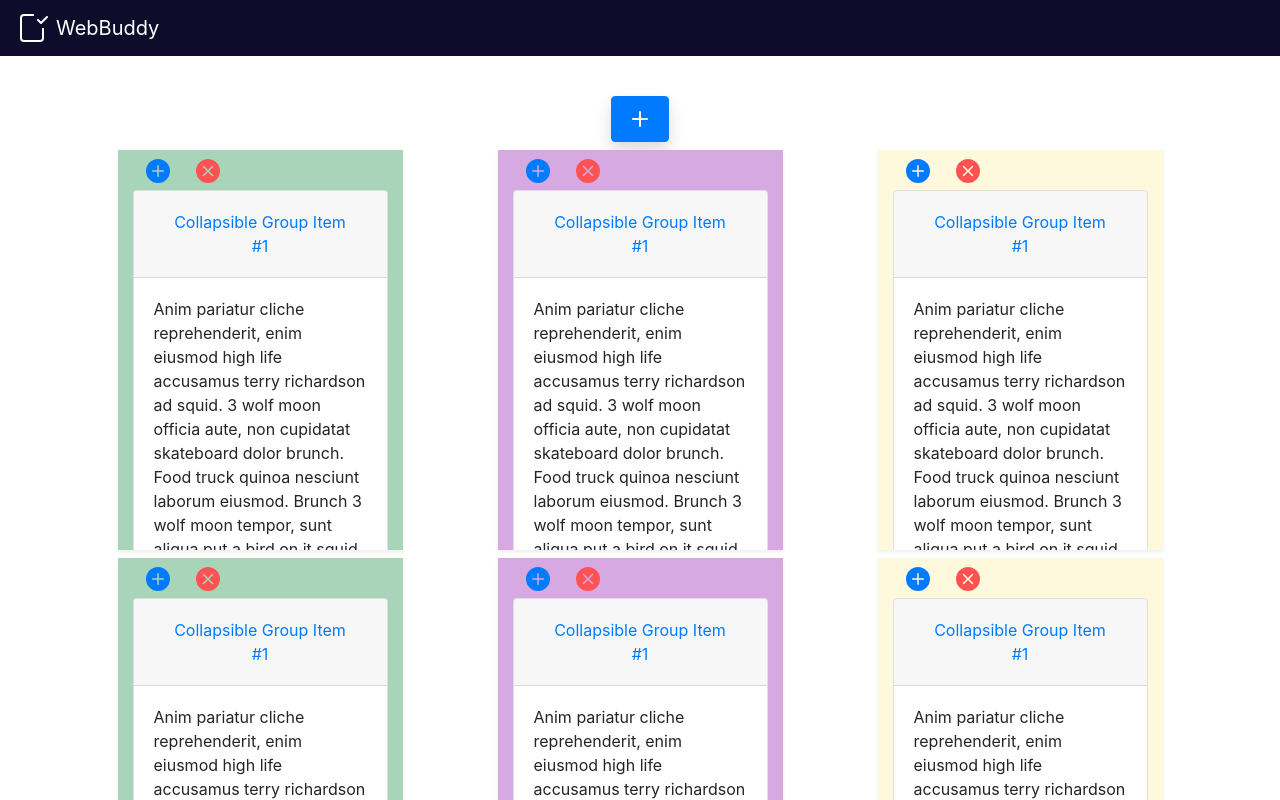
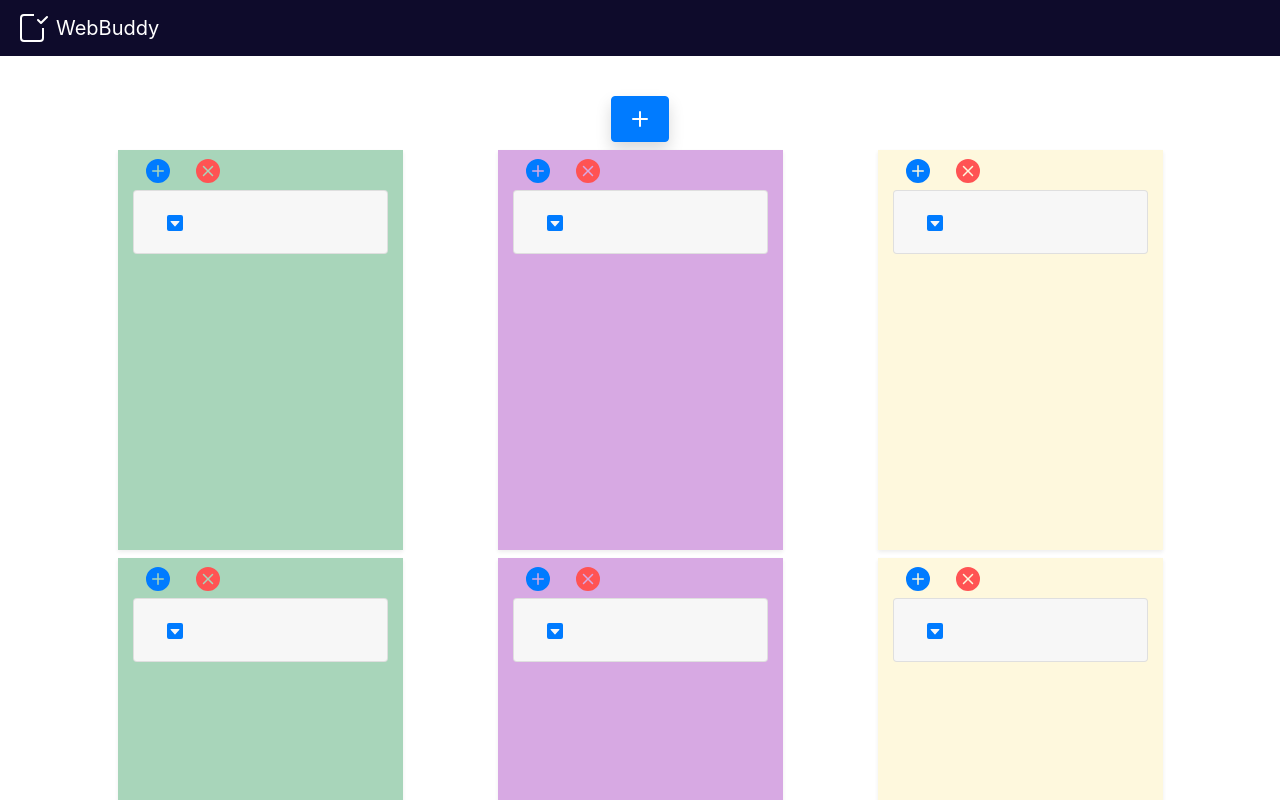
Before and after one commit to Oluwatobi-beebittech/WebBuddy, a React (Create React App) app: page / in a window 1280 px wide. Shown: the top 800 px of the page. Built offline with nearby package versions, Linux system fonts and the light colour scheme.

Commit message:
started using react-bootstrap

```diff
--- a/src/containers/cards.jsx
+++ b/src/containers/cards.jsx
@@ -2,6 +2,7 @@ import React, { Component } from "react";
 import { AddItem } from "./addItem";
 import { DestroyCard } from "./destroyCard";
 import {ListItem} from "./listItem";
+import {Accordion} from "react-bootstrap";
 
 class Cards extends Component {
   state = {};
@@ -13,12 +14,13 @@ class Cards extends Component {
       <div
         className="col-md-3 shadow-sm myCard"
         style={{ backgroundColor: this.props.cardColor }}
+        id="me"
       >
         <AddItem />
         <DestroyCard />
-        <div className = "accordion">
+        <Accordion>
           <ListItem />
-        </div>
+        </Accordion>
       </div>
     );
   }
--- a/src/containers/listItem.jsx
+++ b/src/containers/listItem.jsx
@@ -1,42 +1,31 @@
 import React, { Component } from "react";
+import { Accordion, Card, Button } from "react-bootstrap";
+
 export class ListItem extends Component {
   render() {
     return (
-      <div class="card">
-        <div class="card-header" id="headingOne">
-          <h5 class="mb-0">
-            <button
-              class="btn btn-link"
-              data-toggle="collapse"
-              data-target="#collapseOne"
-              aria-expanded="true"
-              aria-controls="collapseOne"
+      <Card>
+        <Card.Header>
+          <Accordion.Toggle as={Button} variant="link" eventKey="0">
+            <svg
+              width="1em"
+              height="1em"
+              viewBox="0 0 16 16"
+              class="bi bi-caret-down-square-fill"
+              fill="currentColor"
+              xmlns="http://www.w3.org/2000/svg"
             >
-              Collapsible Group Item #1
-            </button>
-          </h5>
-        </div>
-
-        <div
-          id="collapseOne"
-          class="collapse show"
-          aria-labelledby="headingOne"
-          data-parent="#accordion"
-        >
-          <div class="card-body">
-            Anim pariatur cliche reprehenderit, enim eiusmod high life accusamus
-            terry richardson ad squid. 3 wolf moon officia aute, non cupidatat
-            skateboard dolor brunch. Food truck quinoa nesciunt laborum eiusmod.
-            Brunch 3 wolf moon tempor, sunt aliqua put a bird on it squid
-            single-origin coffee nulla assumenda shoreditch et. Nihil anim
-            keffiyeh helvetica, craft beer labore wes anderson cred nesciunt
-            sapiente ea proident. Ad vegan excepteur butcher vice lomo. Leggings
-            occaecat craft beer farm-to-table, raw denim aesthetic synth
-            nesciunt you probably haven't heard of them accusamus labore
-            sustainable VHS.
-          </div>
-        </div>
-      </div>
+              <path
+                fill-rule="evenodd"
+                d="M0 2a2 2 0 0 1 2-2h12a2 2 0 0 1 2 2v12a2 2 0 0 1-2 2H2a2 2 0 0 1-2-2V2zm4 4a.5.5 0 0 0-.374.832l4 4.5a.5.5 0 0 0 .748 0l4-4.5A.5.5 0 0 0 12 6H4z"
+              />
+            </svg>
+          </Accordion.Toggle>
+        </Card.Header>
+        <Accordion.Collapse eventKey="0">
+          <Card.Body>Hello! I'm the body</Card.Body>
+        </Accordion.Collapse>
+      </Card>
     );
   }
 }
--- a/src/css/main.css
+++ b/src/css/main.css
@@ -15,3 +15,7 @@
   height: 25em;
   overflow-y: scroll;
 }
+.me::-webkit-scrollbar{
+  width:6px;
+  background-color: #F5F5F5;
+}
--- a/src/index.js
+++ b/src/index.js
@@ -4,7 +4,6 @@ import "./index.css";
 import "./css/main.css";
 import * as serviceWorker from "./serviceWorker";
 import "bootstrap/dist/css/bootstrap.css";
-import "bootstrap/dist/js/bootstrap.bundle.js";
 import Nav from "./containers/nav";
 import AddCards from "./containers/addCards";
 import CardRow from "./containers/cardRow";
```
